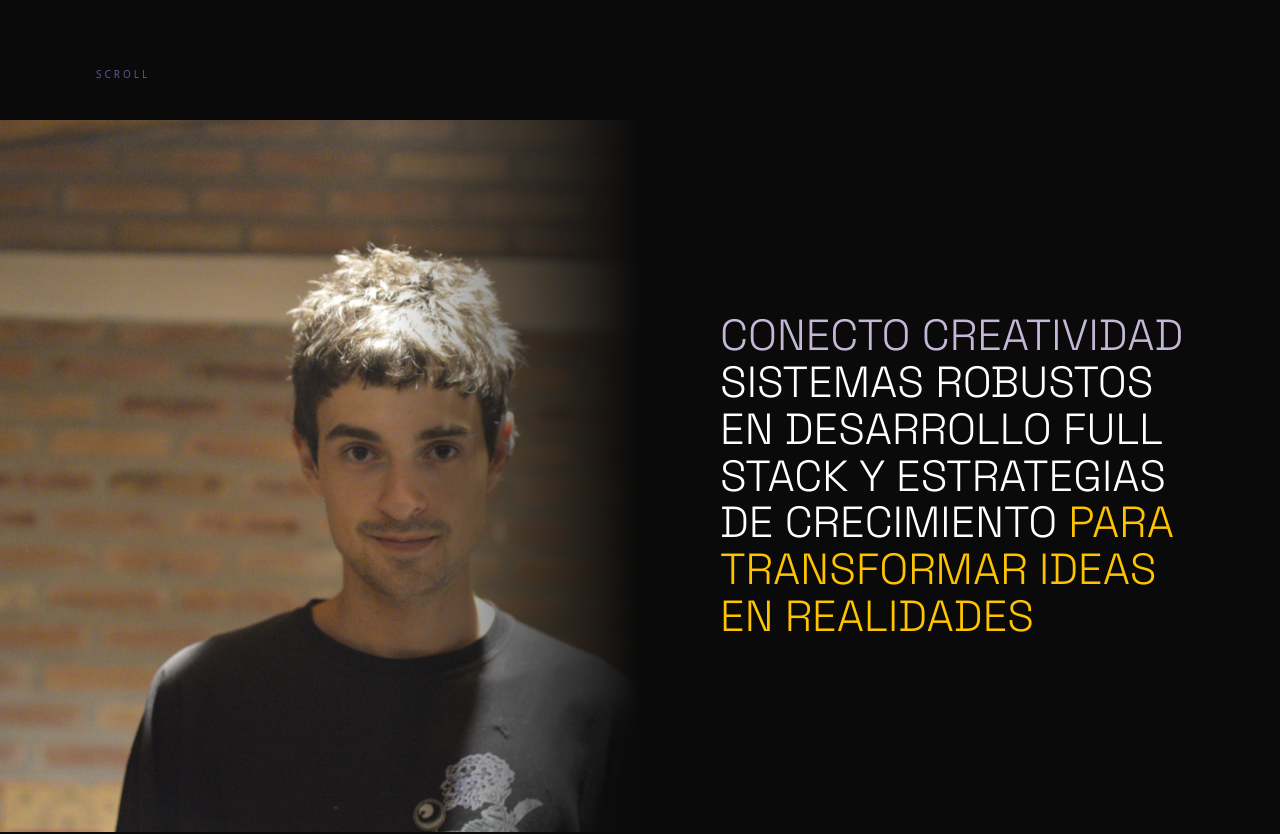
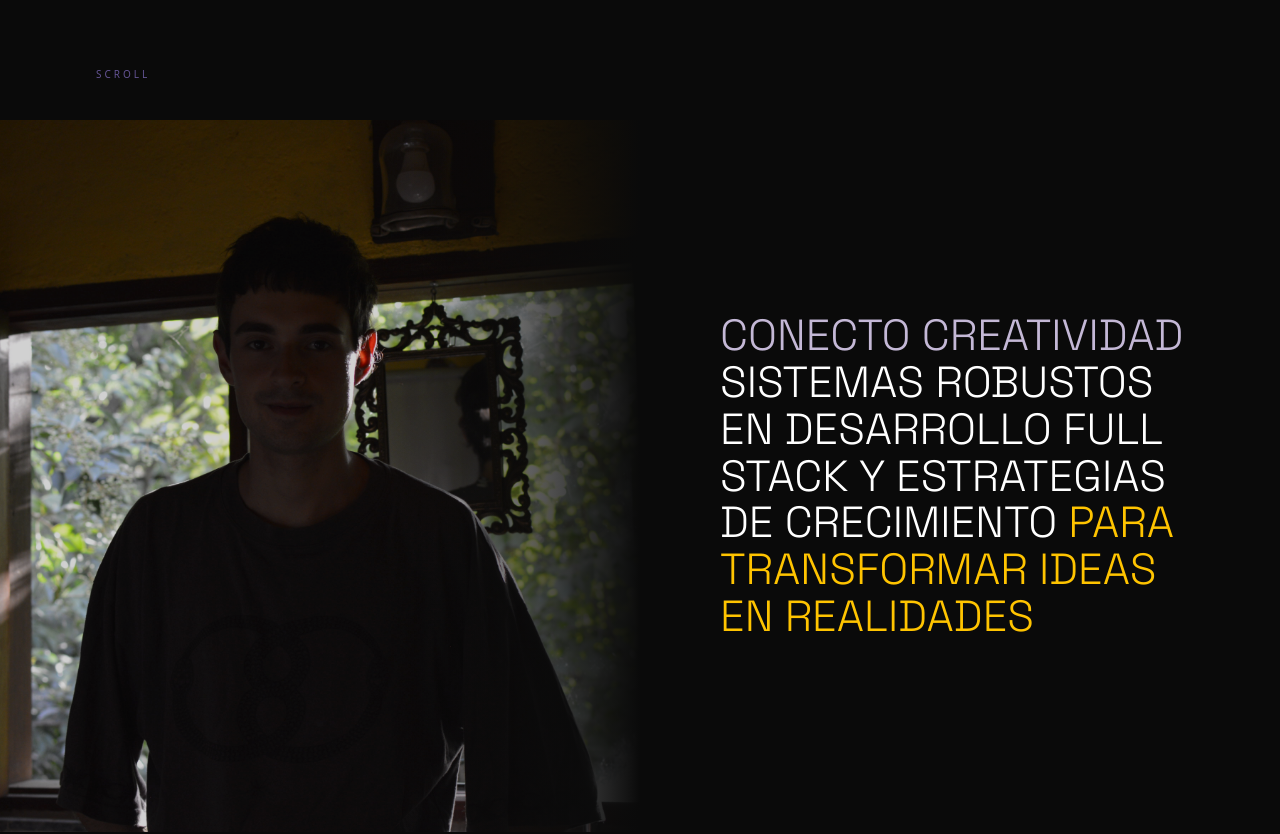
Before and after one commit to enzo369-htm/Portfolio-web, a Next.js app: page / in a window 1280 px wide. Shown: the part 680-1514 px from the top of the page. Built offline with nearby package versions, Linux system fonts and the light colour scheme; a web font is replaced by a local one.

Commit message:
Update Portfolio component image source and styling for improved visual consistency. Changed image to 'fotocom.jpg' and adjusted brightness for better presentation.

```diff
--- a/components/Portfolio.tsx
+++ b/components/Portfolio.tsx
@@ -108,9 +108,9 @@ export default function Portfolio() {
           {/* Photo side — full frame on desktop, no bottom clip */}
           <div className="relative h-[52vh] min-h-[240px] sm:min-h-[280px] md:h-[48vh] lg:h-full lg:min-h-0 overflow-hidden">
             <img
-              src="/images/foto.jpg"
+              src="/images/fotocom.jpg"
               alt="Enzo Federico"
-              className="w-full h-full object-cover object-center"
+              className="w-full h-full object-cover object-center brightness-[0.82]"
               style={{ objectPosition: "center 28%" }}
             />
             <div className="absolute inset-0" style={{ background: 'linear-gradient(to right, transparent 60%, #0A0A0A 100%)' }} />
```
Also changed, not shown: public/images/fotocom.jpg (added).
